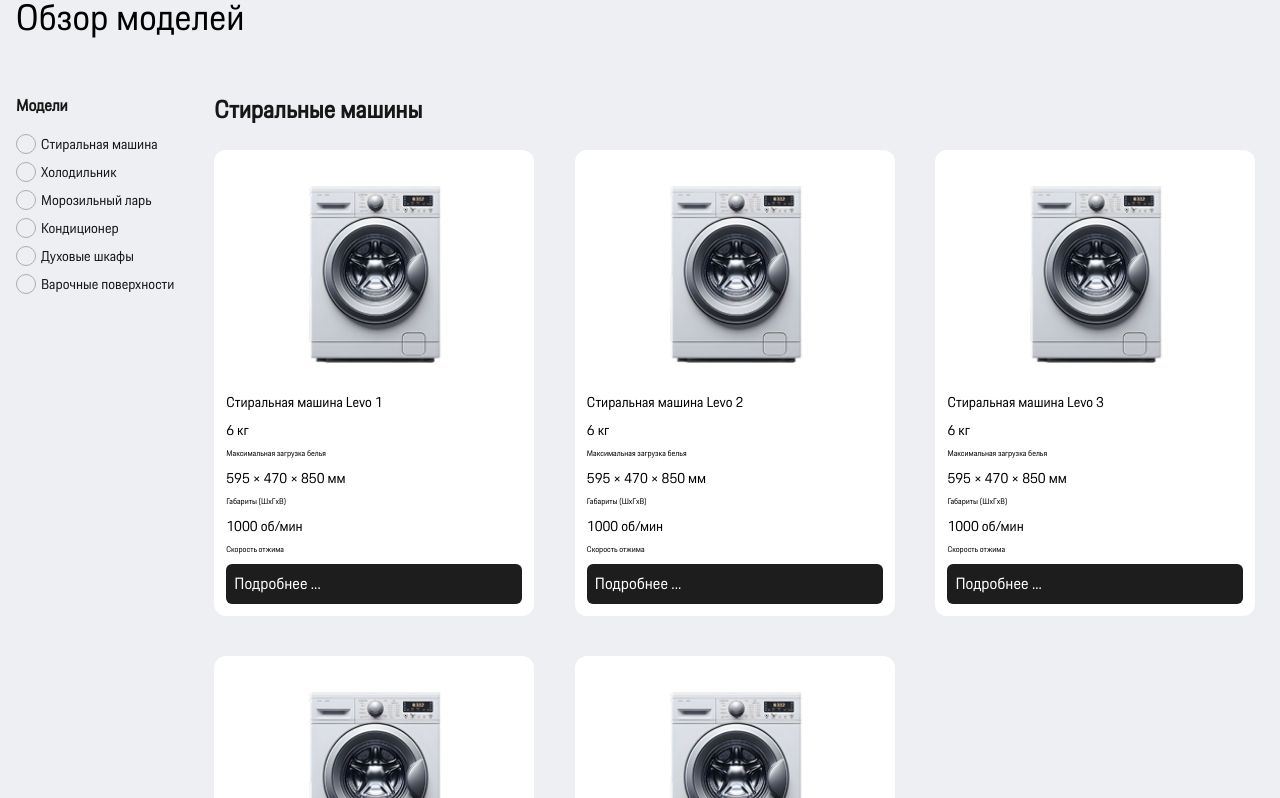
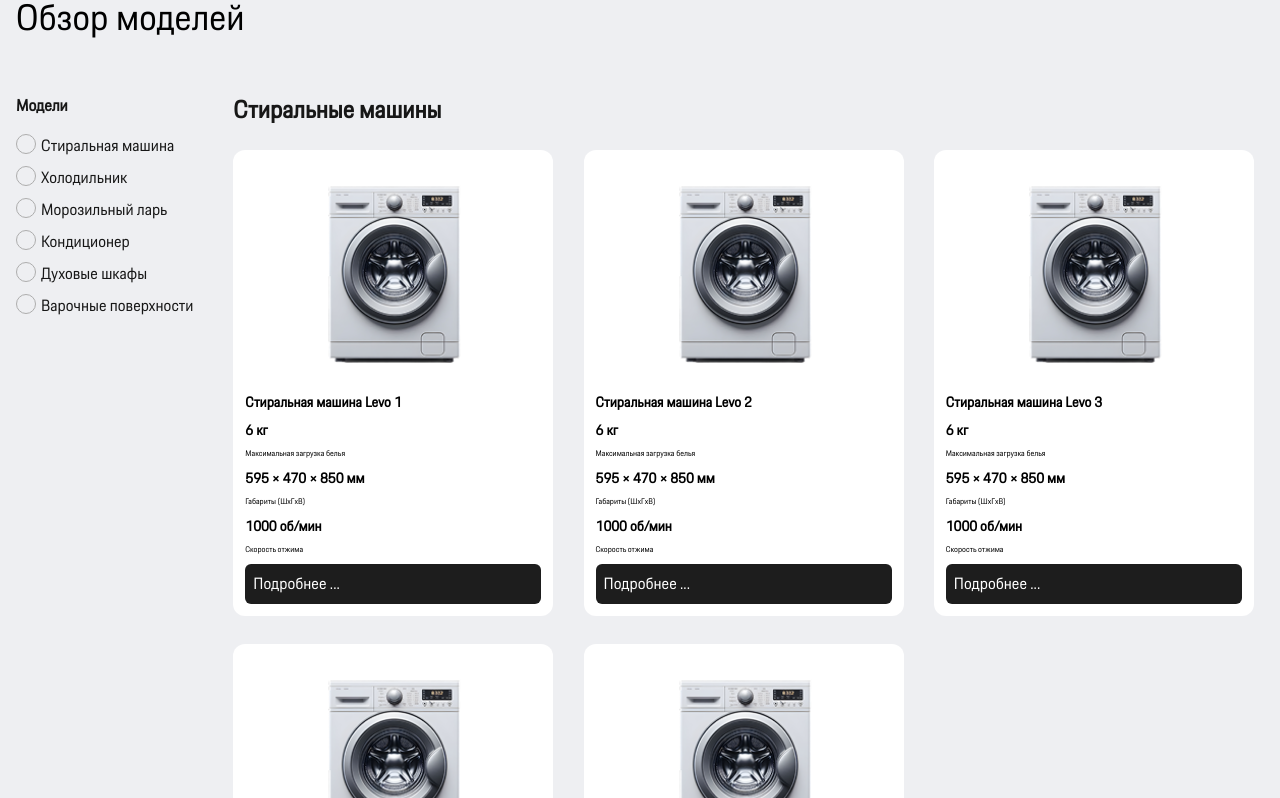
Before and after one commit to akkunov/levo-market, a Next.js app: page / in a window 1280 px wide. Shown: the part 802-1600 px from the top of the page. Built offline with nearby package versions, Linux system fonts and the light colour scheme.

Commit message:
создал карточу создал моковые данные так же ui кнопки Filter.tsx

```diff
--- a/app/components/cards/washMachine/WashMachine.tsx
+++ b/app/components/cards/washMachine/WashMachine.tsx
@@ -9,7 +9,7 @@ type Props = {
 
 const WashMachine: FC<Props> = ({image, name}) => {
     return (
-        <div className="min-w-[250px] max-w-[320px] w-full flex flex-col bg-white gap-2 rounded-xl p-3">
+        <div className="min-w-[200px] max-w-[320px] w-full flex flex-col bg-white gap-2 rounded-xl p-3 font-[var(--font-next)]">
             {/* Контейнер для изображения с соотношением сторон */}
             <div className="relative w-full aspect-[4/3] rounded-md overflow-hidden">
                 <Image
@@ -20,22 +20,22 @@ const WashMachine: FC<Props> = ({image, name}) => {
                 />
             </div>
 
-            <h1 className="font-[var(--font-next)] text-sm text-black">
+            <h1 className=" text-sm text-black font-bold">
                 {name}
             </h1>
-            <h2 className="font-[var(--font-next)] text-sm text-black">6 кг</h2>
+            <h2 className=" text-sm text-black font-bold">6 кг</h2>
             <span className="text-[8px] text-black font-light">
         Максимальная загрузка белья
       </span>
 
-            <h2 className="font-[var(--font-next)] text-sm text-black">
+            <h2 className=" text-sm text-black font-bold">
                 595 × 470 × 850 мм
             </h2>
             <span className="text-[8px] text-black font-light">
         Габариты (ШxГxВ)
       </span>
 
-            <h2 className="font-[var(--font-next)] text-sm text-black">
+            <h2 className="text-sm text-black font-bold">
                 1000 об/мин
             </h2>
             <span className="text-[8px] text-black font-light">Скорость отжима</span>
--- a/app/components/catalog/Catalog.tsx
+++ b/app/components/catalog/Catalog.tsx
@@ -89,7 +89,6 @@ export const mockCategories: Category[] = [
 
 
 export const Catalog:FC = () => {
-    console.log(mockCategories);
     return (
         <div className={`flex flex-row columns-3 gap-x-4`}>
             <Container className={`flex flex-col text-start w-full`}>
@@ -103,8 +102,8 @@ export const Catalog:FC = () => {
                         {mockCategories.map((items) => {
                         return (
                             <div key={items.name} className={`w-full flex flex-col`}>
-                                <h2 className={`my-4 font-bold text-2xl mx-2`}>{items.name}</h2>
-                                <div className={`grid grid-cols-3 gap-6 m-x-2`}>
+                                <h2 className={`my-4 font-bold text-2xl mx-2 `}>{items.name}</h2>
+                                <div className={`grid grid-cols-1 gap-3  sm:grid-cols-2 lg:grid-cols-3`}>
                                     {items.products.map((items) => (
                                         <div key={items.id} className={`m-2`}>
                                             <WashMachine image={items.image} name={items.name} description={items.description} />
--- a/app/components/filter/Filter.tsx
+++ b/app/components/filter/Filter.tsx
@@ -4,12 +4,12 @@ import {Radio} from "@/app/components/ui/Radio";
 export const Filter: FC = () => {
     return (
         <div className={`max-w-[270px] w-full flex flex-col gap-y-2`}>
-            <Radio  label={'Стиральная машина'}  className={`text-nowrap text-sm`}/>
-            <Radio  label={'Холодильник'} className={`text-nowrap text-sm`}/>
-            <Radio  label={'Морозильный ларь'} className={`text-nowrap text-sm`}/>
-            <Radio  label={'Кондиционер'} className={`text-nowrap text-sm`}/>
-            <Radio  label={'Духовые шкафы'} className={`text-nowrap text-sm`}/>
-            <Radio  label={'Варочные поверхности'} className={`text-nowrap text-sm`}/>
+            <Radio  label={'Стиральная машина'}  className={`text-nowrap text-base`}/>
+            <Radio  label={'Холодильник'} className={`text-nowrap text-base`}/>
+            <Radio  label={'Морозильный ларь'} className={`text-nowrap text-base`}/>
+            <Radio  label={'Кондиционер'} className={`text-nowrap text-base`}/>
+            <Radio  label={'Духовые шкафы'} className={`text-nowrap text-base`}/>
+            <Radio  label={'Варочные поверхности'} className={`text-nowrap text-base`}/>
         </div>
     );
 }
--- a/tailwind.config.ts
+++ b/tailwind.config.ts
@@ -17,11 +17,20 @@ const config: Config = {
                     sm: "100%",   // до 640px — 100%
                     md: "720px",  // до 768px
                     lg: "960px",  // до 1024px
+                    base: "868px",
                     xl: "1140px", // до 1280px
                     "2xl": "1320px", // кастомная ширина
                 },
             },
         },
+        screens: {
+            sm: {max: "100%"},   // до 640px — 100%
+            md: {max: "720px"},
+            base: {max:"868px"},// до 768px
+            lg: {max: "960px"},  // до 1024px
+            xl: {max:"1140px"}, // до 1280px
+            "2xl": {max:"1320px"}, // кастомная ширина
+        },
     },
     plugins: [],
 };
```
